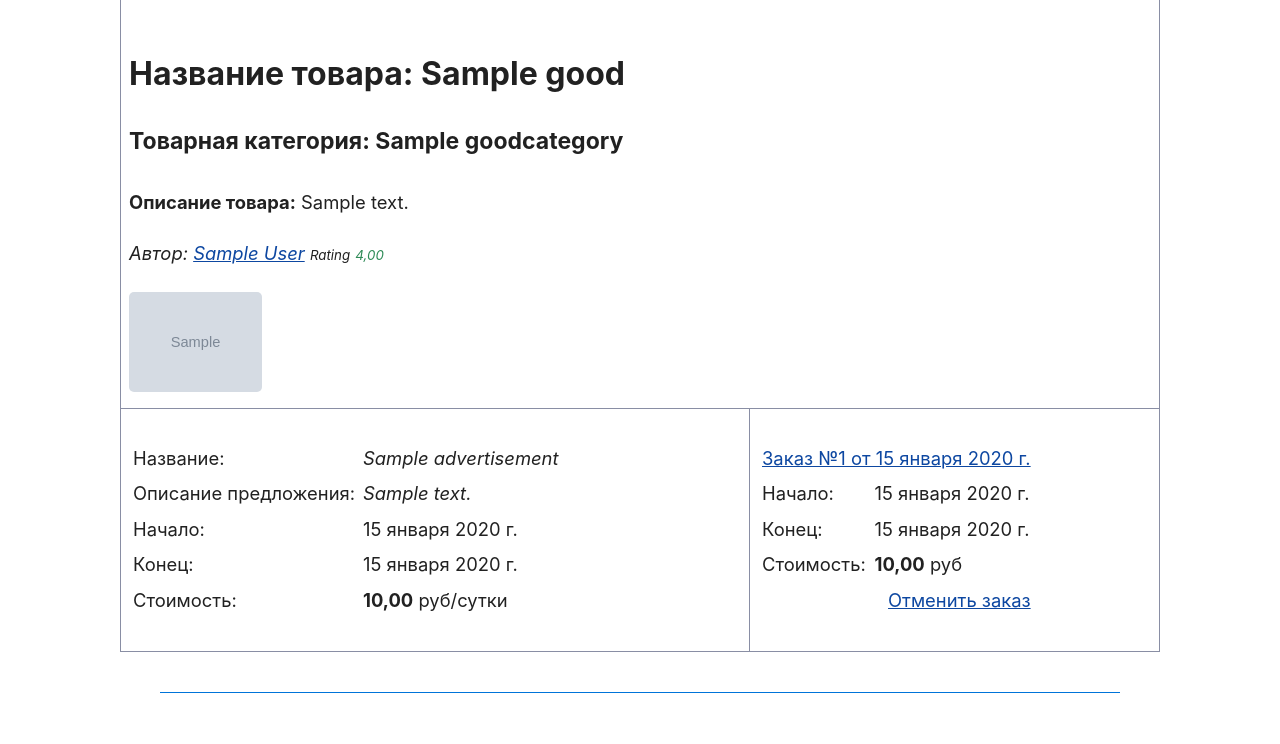
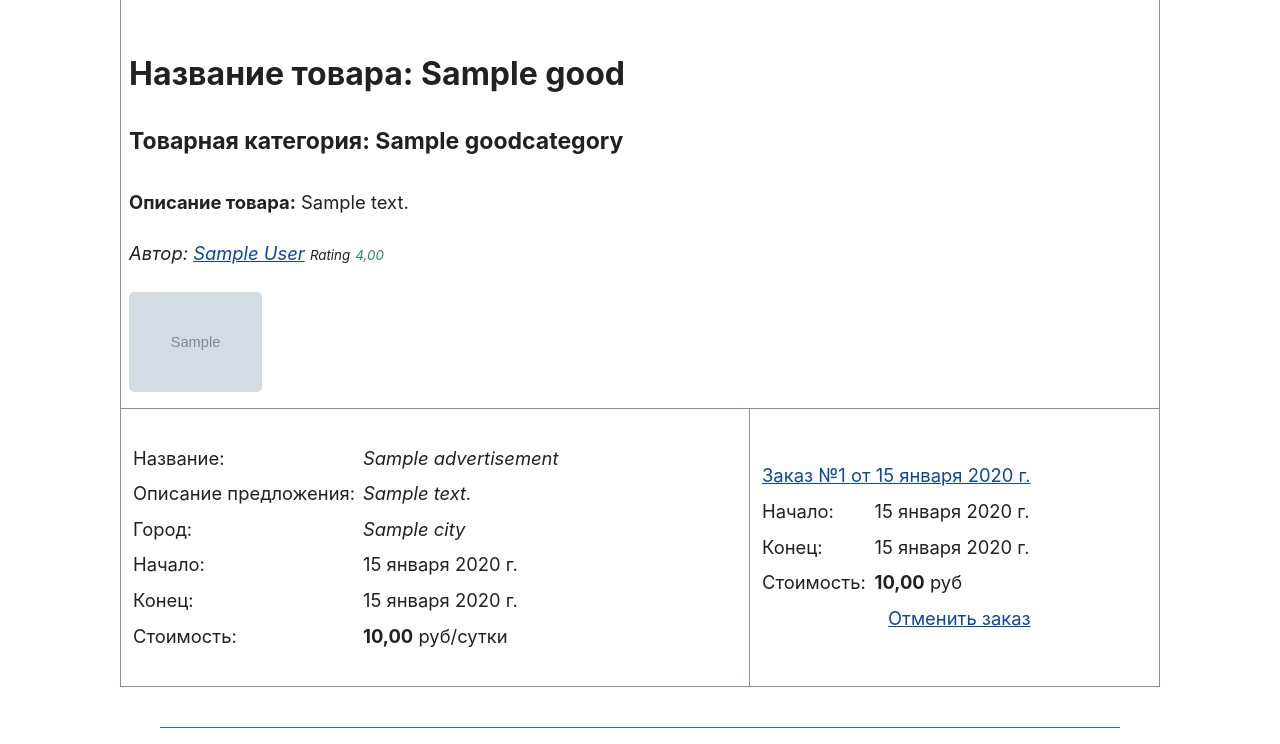
Before and after one commit to DimonRonD/Python_Site_FinalProject_Petlin, a Django app: page /my_orders in a window 1280 px wide. Shown: the part 318-1062 px from the top of the page. Before the commit the page ends 1011 px from the top, so only its background shows below. Run offline with Django 5.2, Linux system fonts and the light colour scheme; a user stored in the database is signed in; tables that the repository leaves empty hold one stand-in row (values such as "Sample post"); grey boxes marked "Sample" are stand-in pictures.

```diff
--- a/templates/list_anon.html
+++ b/templates/list_anon.html
@@ -26,6 +26,7 @@
             <table style="border: 1px solid blue; border-collapse: collapse; ">
             <tr><td style="border: none; padding: 3pt;">Название:</td><td style="border: none; padding: 3pt;"> <i>{{ ad.name }}</i></td></tr>
             <tr><td style="border: none; padding: 3pt;">Описание предложения:</td><td style="border: none; padding: 3pt;"> <i>{{ ad.description }}</i></td></tr>
+            <tr><td style="border: none; padding: 3pt;">Город:</td><td style="border: none; padding: 3pt;"> <i>{{ ad.city }}</i></td></tr>
             <tr><td style="border: none; padding: 3pt;">Начало:</td><td style="border: none; padding: 3pt;"> {{ ad.sdate }}</td></tr>
             <tr><td style="border: none; padding: 3pt;">Конец:</td><td style="border: none; padding: 3pt;"> {{ ad.edate }}</td></tr>
             <tr><td style="border: none; padding: 3pt;">Стоимость:</td><td style="border: none; padding: 3pt;"> <b style="color: red;">~~~</b> руб/сутки <i  style="color: red; font-size: 0.75em;">(чтобы увидеть цену вам надо авторизоваться)</i></td></tr>
--- a/templates/my_orders.html
+++ b/templates/my_orders.html
@@ -32,6 +32,7 @@
                 <table style="border: none; border-collapse: collapse; ">
                 <tr><td style="border: none; padding: 3pt;">Название:</td><td style="border: none; padding: 3pt;"> <i>{{ adv.name }}</i></td></tr>
                 <tr><td style="border: none; padding: 3pt;">Описание предложения:</td><td style="border: none; padding: 3pt;"> <i>{{ adv.description }}</i></td></tr>
+                <tr><td style="border: none; padding: 3pt;">Город:</td><td style="border: none; padding: 3pt;"> <i>{{ adv.city }}</i></td></tr>
                 <tr><td style="border: none; padding: 3pt;">Начало:</td><td style="border: none; padding: 3pt;"> {{ adv.sdate }}</td></tr>
                 <tr><td style="border: none; padding: 3pt;">Конец:</td><td style="border: none; padding: 3pt;"> {{ adv.edate }}</td></tr>
                 <tr><td style="border: none; padding: 3pt;">Стоимость:</td><td style="border: none; padding: 3pt;"> <b>{{ adv.price }}</b> руб/сутки</td></tr>
--- a/templates/user_page.html
+++ b/templates/user_page.html
@@ -32,6 +32,7 @@
             <table style="border: 1px solid blue; border-collapse: collapse; ">
             <tr><td style="border: none; padding: 3pt;">Название:</td><td style="border: none; padding: 3pt;"> <i>{{ adv.name }}</i></td></tr>
             <tr><td style="border: none; padding: 3pt;">Описание предложения:</td><td style="border: none; padding: 3pt;"> <i>{{ adv.description }}</i></td></tr>
+            <tr><td style="border: none; padding: 3pt;">Город:</td><td style="border: none; padding: 3pt;"> <i>{{ adv.city }}</i></td></tr>
             <tr><td style="border: none; padding: 3pt;">Начало:</td><td style="border: none; padding: 3pt;"> {{ adv.sdate }}</td></tr>
             <tr><td style="border: none; padding: 3pt;">Конец:</td><td style="border: none; padding: 3pt;"> {{ adv.edate }}</td></tr>
             <tr><td style="border: none; padding: 3pt;">Стоимость:</td><td style="border: none; padding: 3pt;"> <b>{{ adv.price }}</b> руб/сутки</td></tr>
```
Also changed, not shown: Readme.md.
